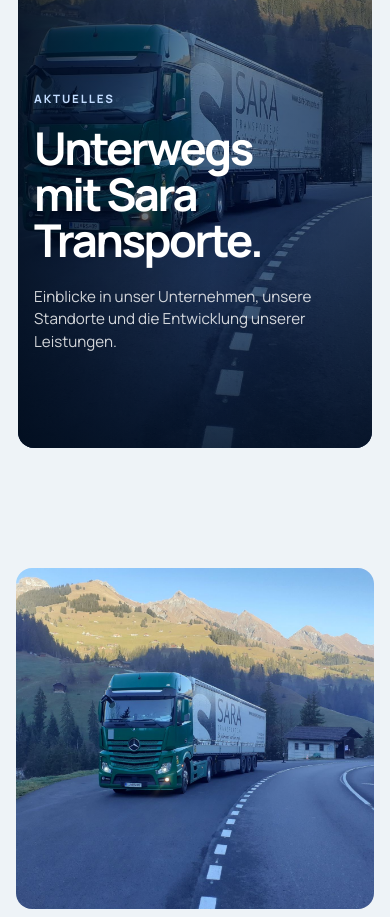
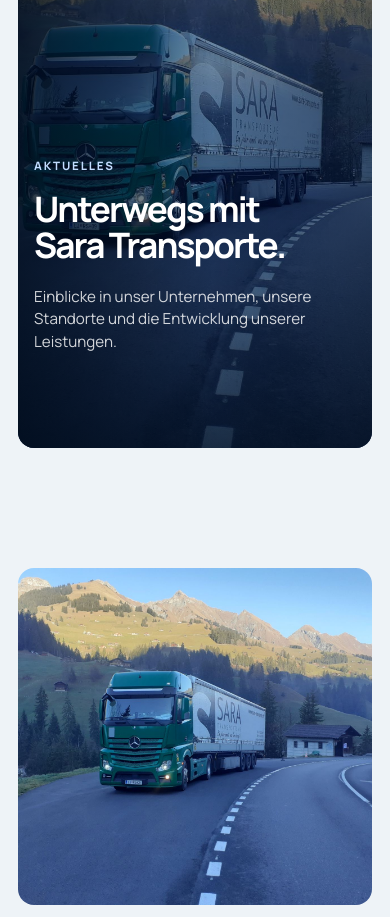
Before and after one commit to ardijancuri/sara-transporte, a Next.js app: page /blog in a window 390 px wide. Shown: the part 180-1097 px from the top of the page. Built offline with nearby package versions, Linux system fonts and the light colour scheme.

Commit message:
Refine responsive spacing and mobile layout

```diff
--- a/app/globals.css
+++ b/app/globals.css
@@ -44,7 +44,9 @@
   --action-radius: 999px;
   --action-ease: 180ms ease;
   --panel-gutter: 18px;
-  --section: min(1320px, calc(100vw - 64px));
+  --section-space: clamp(88px, 7.5vw, 108px);
+  --section-heading-space: clamp(36px, 4vw, 52px);
+  --section: min(1320px, calc(100% - 64px));
 }
 
 * {
@@ -624,23 +626,23 @@
 }
 
 .partner-logo-vdh {
-  max-width: 180px !important;
+  max-width: 180px;
 }
 
 .partner-logo-priority {
-  max-width: 145px !important;
+  max-width: 145px;
 }
 
 .partner-logo-martin {
-  max-width: 165px !important;
+  max-width: 165px;
 }
 
 .partner-logo-spedlog {
-  max-width: 185px !important;
+  max-width: 185px;
 }
 
 .intro-section {
-  padding: 30px 0 118px;
+  padding: clamp(24px, 2.5vw, 36px) 0 var(--section-space);
 }
 
 .intro-heading {
@@ -665,7 +667,7 @@
 
 .experience-grid {
   display: grid;
-  margin-top: 58px;
+  margin-top: var(--section-heading-space);
   grid-template-columns: 1.12fr 0.72fr 1fr;
   align-items: stretch;
   gap: 20px;
@@ -776,7 +778,7 @@
 
 .service-marquee {
   display: flex;
-  min-height: 170px;
+  min-height: clamp(132px, 12vw, 160px);
   align-items: center;
   justify-content: center;
   gap: clamp(18px, 3vw, 42px);
@@ -835,8 +837,8 @@
 .services-panel-inner {
   position: relative;
   z-index: 1;
-  width: min(1220px, calc(100vw - 175px));
-  padding-block: 76px 66px;
+  width: min(1220px, calc(100% - 120px));
+  padding-block: clamp(68px, 6vw, 80px);
 }
 
 .section-heading {
@@ -857,7 +859,7 @@
 
 .service-grid {
   display: grid;
-  margin-top: 42px;
+  margin-top: var(--section-heading-space);
   grid-template-columns: repeat(4, 1fr);
   gap: 26px;
 }
@@ -953,7 +955,7 @@
 }
 
 .process-section {
-  padding-block: 92px;
+  padding-block: var(--section-space);
 }
 
 .centered-heading {
@@ -963,7 +965,7 @@
 
 .process-layout {
   display: grid;
-  margin-top: 54px;
+  margin-top: var(--section-heading-space);
   grid-template-columns: 1.18fr 0.82fr;
   overflow: hidden;
   border-radius: var(--radius-lg);
@@ -1040,7 +1042,7 @@
 
 .benefit-row {
   display: grid;
-  margin-top: 46px;
+  margin-top: clamp(36px, 3.5vw, 46px);
   grid-template-columns: repeat(3, 1fr);
   gap: 42px;
 }
@@ -1205,7 +1207,8 @@
 
 .testimonial-section {
   display: grid;
-  min-height: 430px;
+  min-height: 0;
+  padding-block: clamp(64px, 5vw, 78px);
   grid-template-columns: 150px 1.25fr 0.9fr;
   align-items: center;
   gap: 50px;
@@ -1296,7 +1299,7 @@
 .impact-panel {
   display: grid;
   min-height: 550px;
-  margin-bottom: 105px;
+  margin-bottom: var(--section-space);
   grid-template-columns: 1fr 1.05fr 0.65fr;
   overflow: hidden;
   border-radius: var(--radius-lg);
@@ -1364,12 +1367,12 @@
 }
 
 .story-section {
-  padding-bottom: 112px;
+  padding-bottom: var(--section-space);
 }
 
 .story-grid {
   display: grid;
-  margin-top: 55px;
+  margin-top: var(--section-heading-space);
   grid-template-columns: repeat(3, 1fr);
   gap: 18px;
 }
@@ -2347,11 +2350,13 @@
 
 @media (max-width: 1100px) {
   :root {
-    --section: min(100% - 42px, 960px);
+    --section-space: 88px;
+    --section-heading-space: 44px;
+    --section: min(960px, calc(100% - 48px));
   }
 
   .site-header {
-    width: calc(100vw - 42px);
+    width: calc(100% - 48px);
     grid-template-columns: 190px 1fr 220px;
   }
 
@@ -2364,7 +2369,7 @@
   }
 
   .services-panel-inner {
-    width: calc(100vw - 84px);
+    width: calc(100% - 64px);
   }
 
   .hero-proof {
@@ -2535,7 +2540,9 @@
 
 @media (max-width: 900px) {
   :root {
-    --section: calc(100vw - 32px);
+    --section-space: 72px;
+    --section-heading-space: 36px;
+    --section: calc(100% - 36px);
     --radius-lg: 22px;
   }
 
@@ -2627,7 +2634,7 @@
   }
 
   .hero-home {
-    min-height: clamp(650px, calc(100svh - 24px), 780px);
+    min-height: clamp(580px, 82svh, 680px);
     background-position: 59% center;
   }
 
@@ -2645,7 +2652,7 @@
 
   .hero h1,
   .hero-detail h1 {
-    font-size: clamp(2.45rem, 11.2vw, 3.8rem);
+    font-size: clamp(2.2rem, 7.5vw, 3rem);
     line-height: 1.02;
   }
 
@@ -2668,16 +2675,34 @@
 
   .partner-strip {
     grid-template-columns: repeat(2, 1fr);
-    gap: 25px;
-    padding-block: 36px;
+    gap: 20px;
+    padding-block: 30px;
   }
 
   .partner-strip img {
+    height: 42px;
+    max-width: 132px;
     justify-self: center;
   }
 
+  .partner-logo-vdh {
+    max-width: 150px;
+  }
+
+  .partner-logo-priority {
+    max-width: 122px;
+  }
+
+  .partner-logo-martin {
+    max-width: 140px;
+  }
+
+  .partner-logo-spedlog {
+    max-width: 155px;
+  }
+
   .service-marquee {
-    min-height: 132px;
+    min-height: 108px;
     gap: 14px;
     font-size: clamp(2.7rem, 10vw, 5.2rem);
   }
@@ -2693,7 +2718,7 @@
   }
 
   .intro-section {
-    padding-block: 90px;
+    padding: 56px 0 var(--section-space);
   }
 
   .intro-heading,
@@ -2717,7 +2742,7 @@
   }
 
   .experience-grid {
-    margin-top: 48px;
+    margin-top: var(--section-heading-space);
   }
 
   .experience-photo,
@@ -2731,11 +2756,11 @@
 
   .services-panel-inner,
   .process-section {
-    padding-block: 72px;
+    padding-block: var(--section-space);
   }
 
   .services-panel-inner {
-    width: calc(100vw - 32px);
+    width: calc(100% - 32px);
   }
 
   .services-panel-visual {
@@ -2752,7 +2777,7 @@
   }
 
   .service-grid {
-    margin-top: 36px;
+    margin-top: 32px;
     grid-template-columns: 1fr;
   }
 
@@ -2770,6 +2795,10 @@
 
   .process-list {
     padding: 10px 24px;
+  }
+
+  .process-layout {
+    margin-top: var(--section-heading-space);
   }
 
   .benefit-row,
@@ -2783,6 +2812,7 @@
   }
 
   .benefit-row {
+    margin-top: var(--section-heading-space);
     gap: 32px;
   }
 
@@ -2791,12 +2821,12 @@
   }
 
   .quote-panel {
-    padding: 45px 24px;
+    padding: 42px 24px;
   }
 
   .testimonial-section {
     min-height: auto;
-    padding-block: 80px;
+    padding-block: var(--section-space);
     grid-template-columns: 1fr;
     gap: 0;
   }
@@ -2806,7 +2836,7 @@
   }
 
   .impact-panel {
-    margin-bottom: 90px;
+    margin-bottom: var(--section-space);
   }
 
   .impact-image {
@@ -2825,11 +2855,23 @@
   }
 
   .story-section {
-    padding-bottom: 100px;
+    padding-bottom: var(--section-space);
+  }
+
+  .story-grid {
+    margin-top: var(--section-heading-space);
   }
 
   .site-footer {
-    padding-inline: 16px;
+    padding: var(--section-space) 18px 24px;
+  }
+
+  .footer-top {
+    padding-bottom: 56px;
+  }
+
+  .footer-grid {
+    padding-block: 56px;
   }
 
   .footer-brand > a,
@@ -2986,9 +3028,14 @@
 }
 
 @media (max-width: 540px) {
+  :root {
+    --section-space: 64px;
+    --section-heading-space: 32px;
+  }
+
   .hero h1,
   .hero-detail h1 {
-    font-size: clamp(2.35rem, 11.6vw, 3.2rem);
+    font-size: clamp(2rem, 9vw, 2.45rem);
   }
 
   .form-grid {
```
Also changed, not shown: 1 other file (tests, documents, lock files or other folders).
